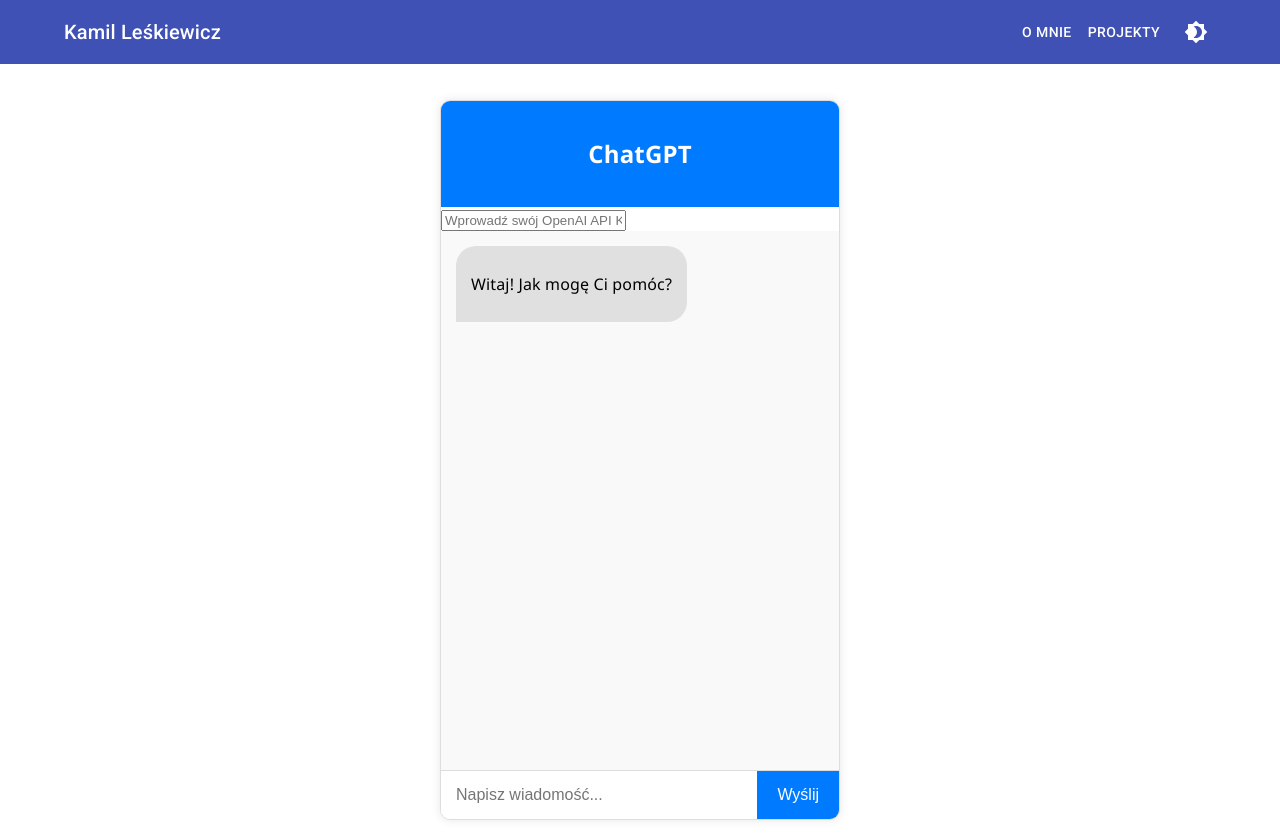
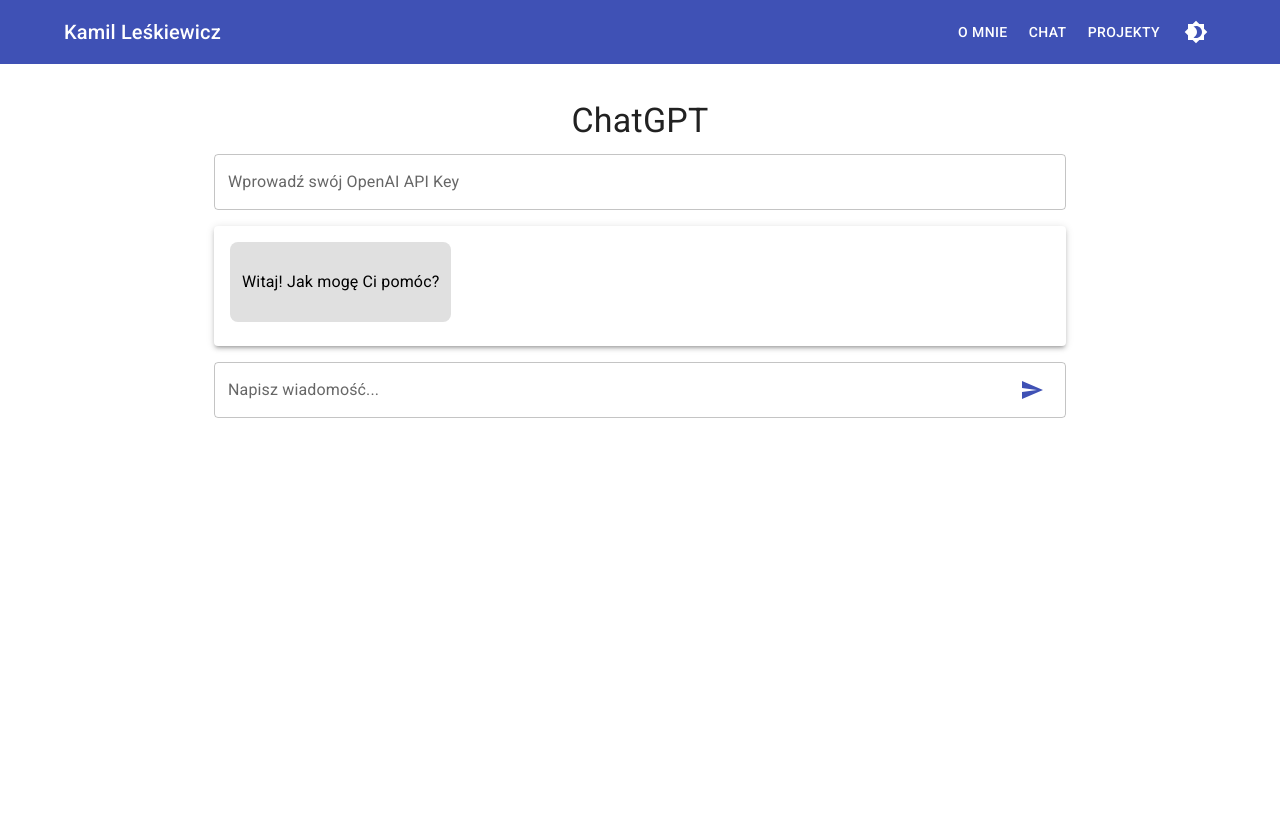
Before and after one commit to KamilLeskiewicz/portfolio, a React (Create React App) app: page /ai in a window 1280 px wide. After the commit the page ends 800 px from the top, so only its background shows below. Built offline with nearby package versions, Linux system fonts and the light colour scheme.

Commit message:
fixed chat and added to header

```diff
--- a/src/App.js
+++ b/src/App.js
@@ -1,9 +1,16 @@
 import React, { useState, useEffect } from 'react';
 import { ThemeProvider, createTheme } from '@mui/material/styles';
 import { CssBaseline, Container } from '@mui/material';
+import {
+  BrowserRouter as Router,
+  Routes,
+  Route,
+} from 'react-router-dom';
 import Header from './components/Header';
-import Home from './views/Home';
-import {BrowserRouter, Routes, Route } from 'react-router-dom';
+import About from './components/About';
+import Skills from './components/Skills';
+import Projects from './components/Projects';
+import Contact from './components/Contact';
 import Chatbot from './components/Chatbot';
 
 function App() {
@@ -34,20 +41,27 @@
 
   return (
     <ThemeProvider theme={theme}>
-      <div className='animated-gradient'>
       <CssBaseline />
-      <Header darkMode={darkMode} handleThemeChange={handleThemeChange} />
-      <Container maxWidth="lg" sx={{ marginTop: '100px' }}>
-      <BrowserRouter>
-      <Routes>
-        <Route path="/" element={<Home />} />
-        <Route path="AI" element={<Chatbot/>}/>
-        </Routes>
-        </BrowserRouter>
+      <Router>
+        <Header darkMode={darkMode} handleThemeChange={handleThemeChange} />
+        <Container maxWidth="lg" sx={{ marginTop: '100px' }}>
+          <Routes>
+            <Route
+              path="/"
+              element={
+                <>
+                  <About />
+                  <Skills />
+                  <Projects />
+                  <Contact />
+                </>
+              }
+            />
+            <Route path="/ai" element={<Chatbot />} />
+          </Routes>
         </Container>
-      </div>
+      </Router>
     </ThemeProvider>
-
   );
 }
 
--- a/src/components/Chatbot.css
+++ b/src/components/Chatbot.css
@@ -1,102 +1,146 @@
+/* Podstawowe style dla desktopów */
 .chatbot {
   display: flex;
   flex-direction: column;
-    height: 90vh;
-    width: 400px;
-    margin: 20px auto;
+  justify-content: space-between;
+  height: 100vh;
+  max-width: 600px;
+  margin: 0 auto;
   border: 1px solid #ddd;
   border-radius: 10px;
-    font-family: 'Segoe UI', Tahoma, Geneva, Verdana, sans-serif;
-    overflow: hidden;
-    box-shadow: 0 0 10px rgba(0, 0, 0, 0.1);
+  box-shadow: 0 4px 12px rgba(0, 0, 0, 0.1);
+  background-color: #fff;
 }
 
 .chat-header {
-    background-color: #007bff;
+  padding: 15px;
+  background-color: #4a90e2;
   color: white;
-    padding: 15px;
   text-align: center;
+  border-top-left-radius: 10px;
+  border-top-right-radius: 10px;
+}
+
+.api-key-input input {
+  width: 90%;
+  padding: 10px;
+  margin: 10px auto;
+  display: block;
+  border-radius: 5px;
+  border: 1px solid #ddd;
+  font-size: 16px;
 }
 
 .messages {
-    flex: 1;
+  flex-grow: 1;
   padding: 15px;
   overflow-y: auto;
   background-color: #f9f9f9;
 }
 
 .message {
-    display: flex;
-    margin-bottom: 10px;
+  margin-bottom: 15px;
 }
 
 .message.user {
-    justify-content: flex-end;
+  text-align: right;
 }
 
 .message.bot {
-    justify-content: flex-start;
+  text-align: left;
 }
 
 .message-content {
-    max-width: 70%;
+  display: inline-block;
   padding: 10px 15px;
-    border-radius: 20px;
-    position: relative;
-    word-break: break-word;
+  border-radius: 5px;
+  max-width: 80%;
 }
 
 .message.user .message-content {
-    background-color: #007bff;
+  background-color: #4a90e2;
   color: white;
-    border-bottom-right-radius: 0;
 }
 
 .message.bot .message-content {
-    background-color: #e0e0e0;
-    color: black;
-    border-bottom-left-radius: 0;
-  }
-
-  /* Stylowanie dla bloków kodu */
-  .message-content pre {
-    background-color: #2d2d2d;
-    color: #f8f8f2;
-    padding: 15px;
-    border-radius: 5px;
-    overflow-x: auto;
-    margin: 10px 0;
-  }
-
-  .message-content code {
-    background-color: #f5f5f5;
-    color: #d14;
-    padding: 2px 4px;
-    border-radius: 4px;
+  background-color: #f1f1f1;
+  color: #333;
 }
 
 .input-area {
+  padding: 10px;
+  border-top: 1px solid #ddd;
   display: flex;
-    border-top: 1px solid #ddd;
+  justify-content: space-between;
+  background-color: #fff;
 }
 
 .input-area input {
-    flex: 1;
-    padding: 15px;
-    border: none;
-    outline: none;
+  flex-grow: 1;
+  padding: 10px;
   font-size: 16px;
+  border: 1px solid #ddd;
+  border-radius: 5px;
+  margin-right: 10px;
 }
 
 .input-area button {
-    padding: 0 20px;
+  padding: 10px 20px;
+  background-color: #4a90e2;
+  color: white;
   border: none;
-    background-color: #007bff;
-    color: white;
+  border-radius: 5px;
   cursor: pointer;
-    font-size: 16px;
 }
 
 .input-area button:hover {
-    background-color: #0056b3;
+  background-color: #357ab8;
 }
+
+/* Style responsywne dla urządzeń mobilnych */
+@media (max-width: 768px) {
+  .chatbot {
+    width: 100%;
+    height: 100vh;
+    border-radius: 0;
+    box-shadow: none;
+  }
+
+  .api-key-input input {
+    width: 95%;
+  }
+
+  .messages {
+    padding: 10px;
+  }
+
+  .message-content {
+    max-width: 90%;
+  }
+
+  .input-area input {
+    padding: 8px;
+    font-size: 14px;
+  }
+
+  .input-area button {
+    padding: 8px 15px;
+    font-size: 14px;
+  }
+}
+
+@media (max-width: 480px) {
+  .input-area input {
+    font-size: 13px;
+    padding: 6px;
+  }
+
+  .input-area button {
+    padding: 6px 12px;
+    font-size: 12px;
+  }
+
+  .message-content {
+    font-size: 14px;
+  }
+}
--- a/src/components/Chatbot.jsx
+++ b/src/components/Chatbot.jsx
@@ -1,7 +1,18 @@
 import React, { useState } from 'react';
 import axios from 'axios';
 import ReactMarkdown from 'react-markdown';
-import './Chatbot.css';
+import {
+  Box,
+  Container,
+  IconButton,
+  InputAdornment,
+  TextField,
+  Typography,
+  CircularProgress,
+  Paper,
+} from '@mui/material';
+import SendIcon from '@mui/icons-material/Send';
+import { useTheme } from '@mui/material/styles';
 
 function Chatbot() {
   const [messages, setMessages] = useState([
@@ -10,6 +21,7 @@
   const [input, setInput] = useState('');
   const [isLoading, setIsLoading] = useState(false);
   const [apiKey, setApiKey] = useState('');
+  const theme = useTheme();
 
   const handleSend = async () => {
     if (!input.trim()) return;
@@ -18,7 +30,7 @@
       return;
     }
 
-    const isValidApiKey = (key) => /^[\x00-\x7F]*$/.test(key);
+    const isValidApiKey = (key) => /^[\x20-\x7E]*$/.test(key);
     if (!isValidApiKey(apiKey)) {
       alert('Klucz API zawiera nieprawidłowe znaki.');
       return;
@@ -28,7 +40,7 @@
       ...messages,
       { sender: 'user', text: input },
     ];
-    setMessages(newMessages)
+    setMessages(newMessages);
     setInput('');
     setIsLoading(true);
 
@@ -67,52 +79,85 @@
   };
 
   return (
-    <div className="chatbot">
-      <div className="chat-header">
-        <h2>ChatGPT</h2>
-      </div>
-      <div className="api-key-input">
-        <input
-          type="text"
-          placeholder="Wprowadź swój OpenAI API Key"
+    <Container maxWidth="md" sx={{ mb: 4, mt: 4 }}>
+      <Typography variant="h4" align="center" gutterBottom>
+        ChatGPT
+      </Typography>
+      <Box sx={{ mb: 2 }}>
+        <TextField
+          label="Wprowadź swój OpenAI API Key"
+          variant="outlined"
+          fullWidth
           value={apiKey}
           onChange={(e) => setApiKey(e.target.value.trim())}
         />
-      </div>
-      <div className="messages">
+      </Box>
+      <Paper elevation={3} sx={{ p: 2, mb: 2, maxHeight: '60vh', overflowY: 'auto' }}>
         {messages.map((msg, idx) => (
-          <div
+          <Box
             key={idx}
-            className={`message ${msg.sender}`}
+            sx={{
+              display: 'flex',
+              mb: 1,
+              justifyContent: msg.sender === 'user' ? 'flex-end' : 'flex-start',
+            }}
           >
-            <div className="message-content">
+            <Box
+              sx={{
+                bgcolor: msg.sender === 'user' ? theme.palette.primary.main : theme.palette.grey[300],
+                color: msg.sender === 'user' ? '#fff' : '#000',
+                p: 1.5,
+                borderRadius: 2,
+                maxWidth: '80%',
+              }}
+            >
               {msg.sender === 'bot' ? (
                 <ReactMarkdown>{msg.text}</ReactMarkdown>
               ) : (
-                msg.text
+                <Typography>{msg.text}</Typography>
               )}
-            </div>
-          </div>
+            </Box>
+          </Box>
         ))}
         {isLoading && (
-          <div className="message bot">
-            <div className="message-content">
-              Piszę odpowiedź...
-            </div>
-          </div>
+          <Box sx={{ display: 'flex', justifyContent: 'flex-start', mb: 1 }}>
+            <Box
+              sx={{
+                bgcolor: theme.palette.grey[300],
+                color: '#000',
+                p: 1.5,
+                borderRadius: 2,
+                maxWidth: '80%',
+                display: 'flex',
+                alignItems: 'center',
+              }}
+            >
+              <CircularProgress size={20} sx={{ mr: 1 }} />
+              <Typography>Piszę odpowiedź...</Typography>
+            </Box>
+          </Box>
         )}
-      </div>
-      <div className="input-area">
-        <input
-          type="text"
-          placeholder="Napisz wiadomość..."
+      </Paper>
+      <Box component="form" onSubmit={(e) => { e.preventDefault(); handleSend(); }}>
+        <TextField
+          label="Napisz wiadomość..."
+          variant="outlined"
+          fullWidth
           value={input}
           onChange={(e) => setInput(e.target.value)}
           onKeyDown={(e) => e.key === 'Enter' && handleSend()}
+          InputProps={{
+            endAdornment: (
+              <InputAdornment position="end">
+                <IconButton color="primary" onClick={handleSend}>
+                  <SendIcon />
+                </IconButton>
+              </InputAdornment>
+            ),
+          }}
         />
-        <button onClick={handleSend}>Wyślij</button>
-      </div>
-    </div>
+      </Box>
+    </Container>
   );
 }
 
--- a/src/components/Header.jsx
+++ b/src/components/Header.jsx
@@ -1,23 +1,46 @@
 import React, { useState } from 'react';
-import { AppBar, Toolbar, Typography, Button, IconButton, Drawer, List, ListItem, ListItemText, useMediaQuery, Container } from '@mui/material';
+import {
+  AppBar,
+  Toolbar,
+  Typography,
+  Button,
+  IconButton,
+  Drawer,
+  List,
+  ListItem,
+  ListItemText,
+  useMediaQuery,
+  Container,
+} from '@mui/material';
 import MenuIcon from '@mui/icons-material/Menu';
 import { useTheme } from '@mui/material/styles';
 import Brightness4Icon from '@mui/icons-material/Brightness4';
 import Brightness7Icon from '@mui/icons-material/Brightness7';
+import { useNavigate } from 'react-router-dom';
 
 function Header({ darkMode, handleThemeChange }) {
   const [drawerOpen, setDrawerOpen] = useState(false);
   const theme = useTheme();
   const isMobile = useMediaQuery(theme.breakpoints.down('md'));
+  const navigate = useNavigate();
 
   const handleDrawerToggle = () => {
     setDrawerOpen(!drawerOpen);
   };
 
   const menuItems = [
-    { text: 'O mnie', href: '' },
-    { text: 'Projekty', href: 'https://github.com/SmoczaSkala' },
+    { text: 'O mnie', path: '/' },
+    { text: 'Chat', path: '/ai' },
+    { text: 'Projekty', external: true, href: 'https://github.com/SmoczaSkala' },
   ];
+
+  const handleMenuClick = (item) => {
+    if (item.external) {
+      window.open(item.href, '_blank');
+    } else {
+      navigate(item.path);
+    }
+  };
 
   return (
     <AppBar position="fixed" color="primary" elevation={0}>
@@ -31,10 +54,21 @@
               <IconButton color="inherit" onClick={handleDrawerToggle}>
                 <MenuIcon />
               </IconButton>
-              <Drawer anchor="right" open={drawerOpen} onClose={handleDrawerToggle}>
+              <Drawer
+                anchor="right"
+                open={drawerOpen}
+                onClose={handleDrawerToggle}
+              >
                 <List sx={{ width: 250 }}>
                   {menuItems.map((item) => (
-                    <ListItem button key={item.text} onClick={handleDrawerToggle} component="a" href={item.href}>
+                    <ListItem
+                      button
+                      key={item.text}
+                      onClick={() => {
+                        handleMenuClick(item);
+                        handleDrawerToggle();
+                      }}
+                    >
                       <ListItemText primary={item.text} />
                     </ListItem>
                   ))}
@@ -43,12 +77,20 @@
             </>
           ) : (
             menuItems.map((item) => (
-              <Button color="inherit" href={item.href} key={item.text}>
+              <Button
+                color="inherit"
+                key={item.text}
+                onClick={() => handleMenuClick(item)}
+              >
                 {item.text}
               </Button>
             ))
           )}
-            <IconButton color="inherit" onClick={handleThemeChange} sx={{ ml: 1 }}>
+          <IconButton
+            color="inherit"
+            onClick={handleThemeChange}
+            sx={{ ml: 1 }}
+          >
             {darkMode ? <Brightness7Icon /> : <Brightness4Icon />}
           </IconButton>
         </Toolbar>
--- a/src/data/project.js
+++ b/src/data/project.js
@@ -1,8 +1,8 @@
 const projects = [
     {
       id: 1,
-      name: 'Strona z chatem AI',
-      description: 'Strona internetowa z chatem AI.',
+      name: 'Strona z "Terapeutą"" AI',
+      description: 'Strona internetowa z doradcą psychologicznym AI.',
       image: './../images/cyk.png',
       link: 'https://github.com/SmoczaSkala/cyk.pl',
     },
```
Also changed, not shown: src/index.js (+5 -7 lines). Lines whose indentation alone changed are shown as unchanged.
